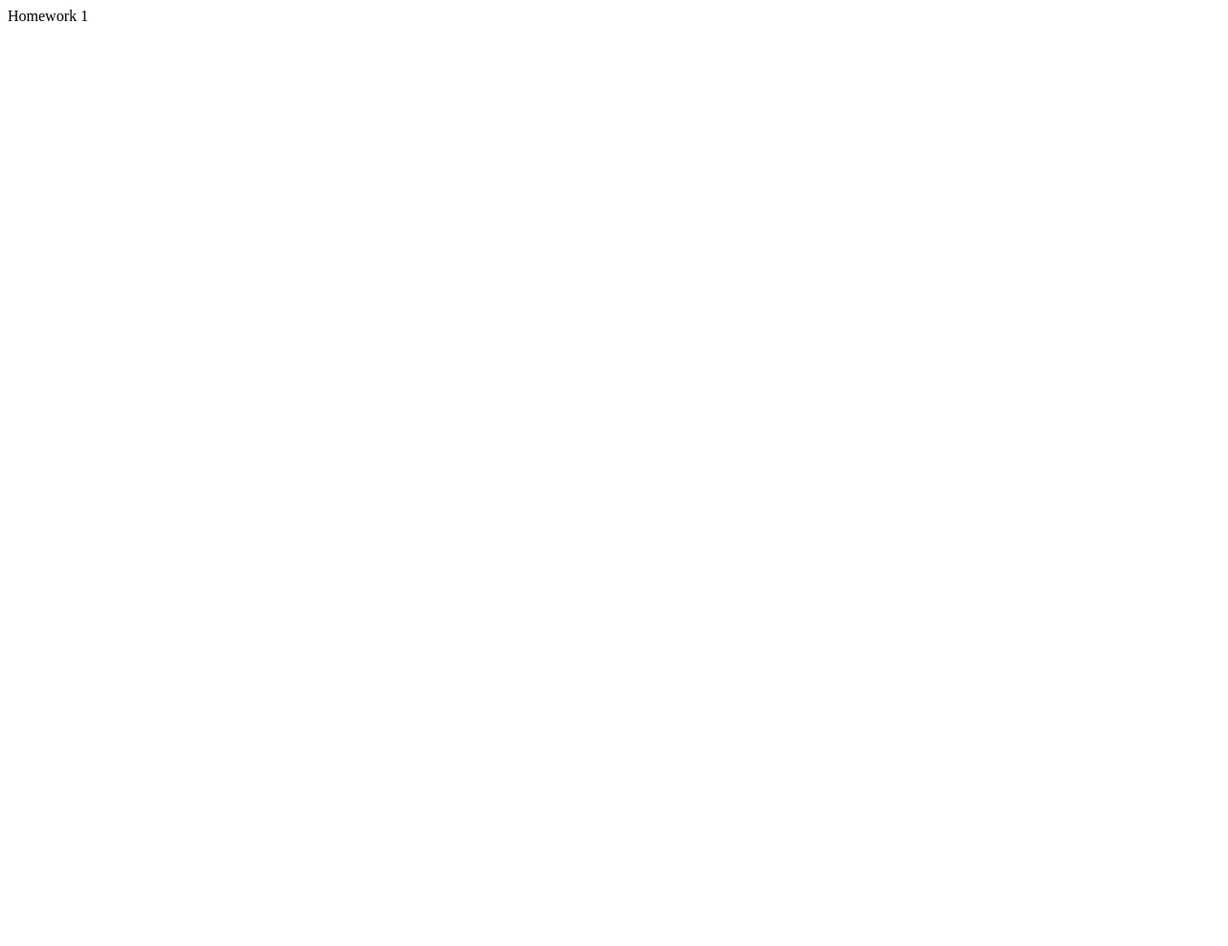
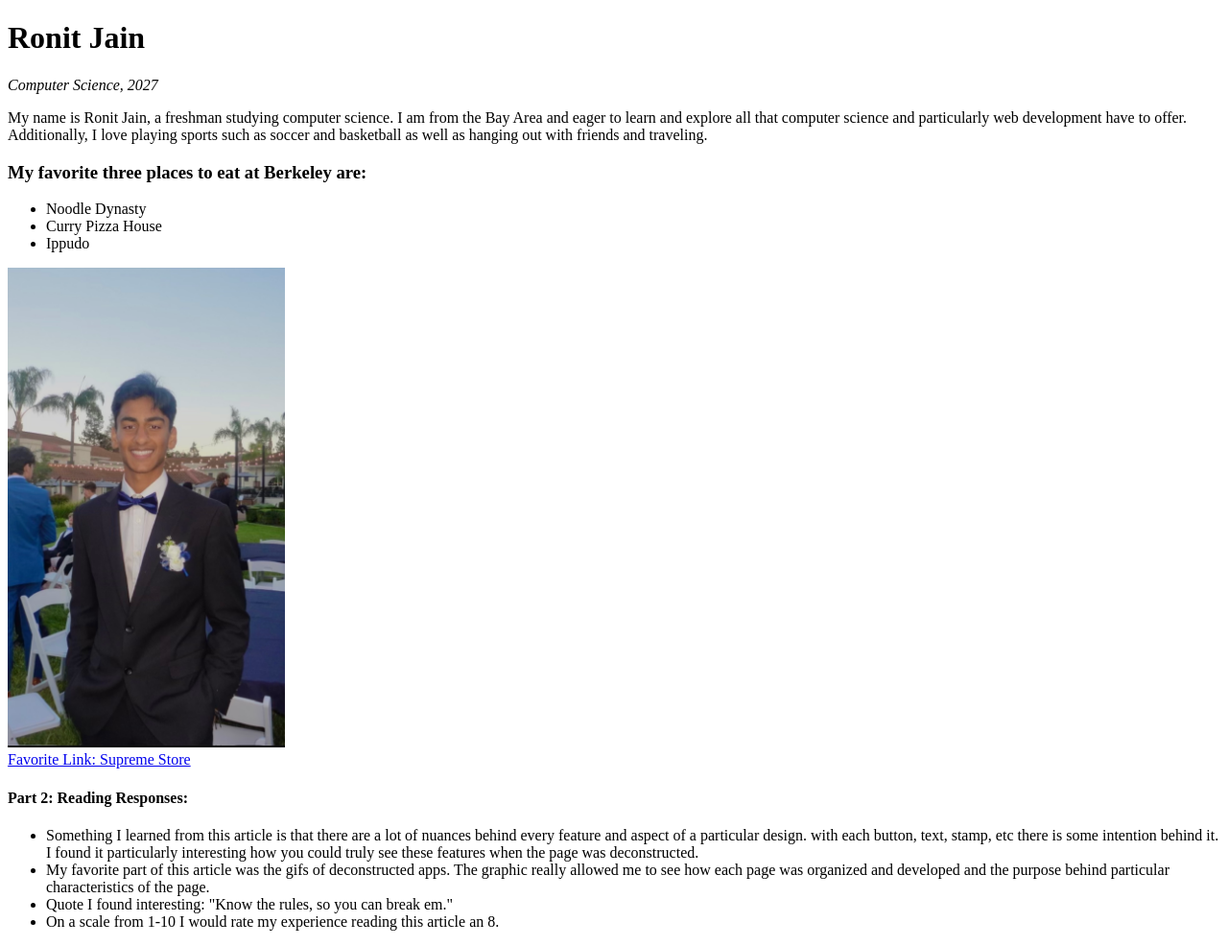
Before and after one commit to jronit/jronit.github.io, a plain HTML site: page homeworks/hw1/index.html in a window 1280 px wide. Shown: the whole page at 96% size. Before the commit the page ends 800 px from the top, so only its background shows below. Drawn offline with Linux system fonts and the light colour scheme.

Commit message:
uploaded hw number 1

```diff
--- a/homeworks/hw1/index.html
+++ b/homeworks/hw1/index.html
@@ -1,6 +1,53 @@
-<!DOCTYPE html>
+<!doctype html>
 <html>
+    <head>
+        <title> Ronit Jain's Website</title>
+    </head>
+
     <body>
-        Homework 1
+        <h1> Ronit Jain </h1>
+        <em> Computer Science, 2027</em>
+
+        <p> My name is Ronit Jain, a freshman studying computer science.
+            I am from the Bay Area and eager to learn and explore all that
+            computer science and particularly web development have to offer.
+            Additionally, I love playing sports such as soccer and basketball
+            as well as hanging out with friends and traveling.
+        </p>
+
+        <h3> My favorite three places to eat at Berkeley are:</h3>
+        <ul>
+            <li>Noodle Dynasty</li>
+            <li>Curry Pizza House</li>
+            <li> Ippudo</li>
+        </ul>
+
+        <section>
+            <img src="assets/imgs/photo.jpg"
+            witdh="400"
+            height="500"/>
+        </section>
+
+        <a href="https://us.supreme.com/"> Favorite Link: Supreme Store</a>
+
+
+        <section>
+            <h4> Part 2: Reading Responses: </h4>
+            <ul>
+                <li>Something I learned from this article is that there are a lot of nuances behind every feature and aspect of a particular design.
+                    with each button, text, stamp, etc there is some intention behind it. I found it particularly interesting how you could
+                    truly see these features when the page was deconstructed.
+                </li>
+                <li> My favorite part of this article was the gifs of deconstructed apps. The graphic really allowed me to see how each page
+                    was organized and developed and the purpose behind particular characteristics of the page. </li>
+                <li> Quote I found interesting: "Know the rules, so you can break em." </li>
+                <li> On a scale from 1-10 I would rate my experience reading this article an 8. </li>
+
+            </ul>
+        </section>
+
+
+
+
     </body>
 </html>
```
Also changed, not shown: homeworks/hw1/assets/imgs/photo.jpg (added), 5 other files.
